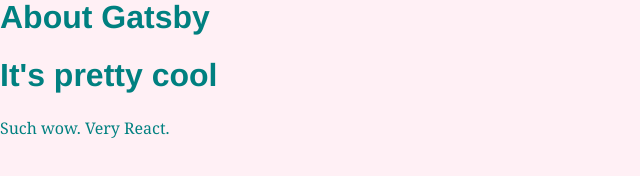
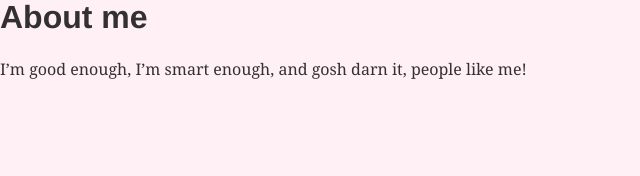
Before and after one commit to dbeattie/gatsby-hello-world, a Gatsby site: page /about in a window 1280 px wide. Shown: the whole page, without its empty margins (0-640 px from the left). Built offline with nearby package versions, Linux system fonts and the light colour scheme; Gatsby itself is replaced by a stand-in of ours.

Commit message:
change about and contact pages

```diff
--- a/src/pages/about.js
+++ b/src/pages/about.js
@@ -1,12 +1,12 @@
 import React from "react"
-import Header from "../components/header"
 
 export default function About() {
   return (
-    <div style={{ color: `teal` }}>
-      <Header headerText="About Gatsby" />
-      <Header headerText="It's pretty cool" />
-      <p>Such wow. Very React.</p>
+    <div>
+      <h1>About me</h1>
+      <p>
+        I’m good enough, I’m smart enough, and gosh darn it, people like me!
+      </p>
     </div>
   )
 }
```
Also changed, not shown: src/pages/contact.js (+6 -6 lines).
